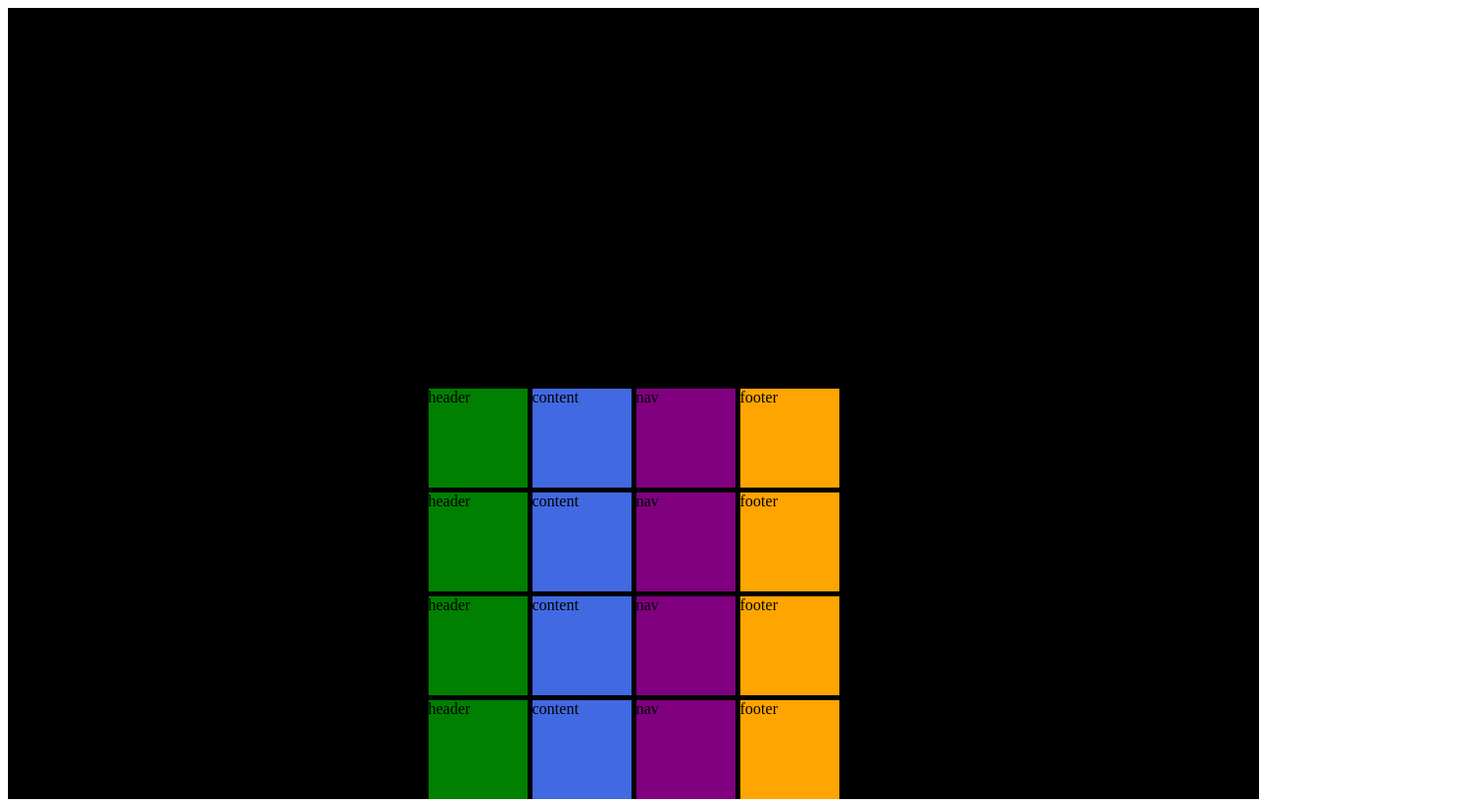
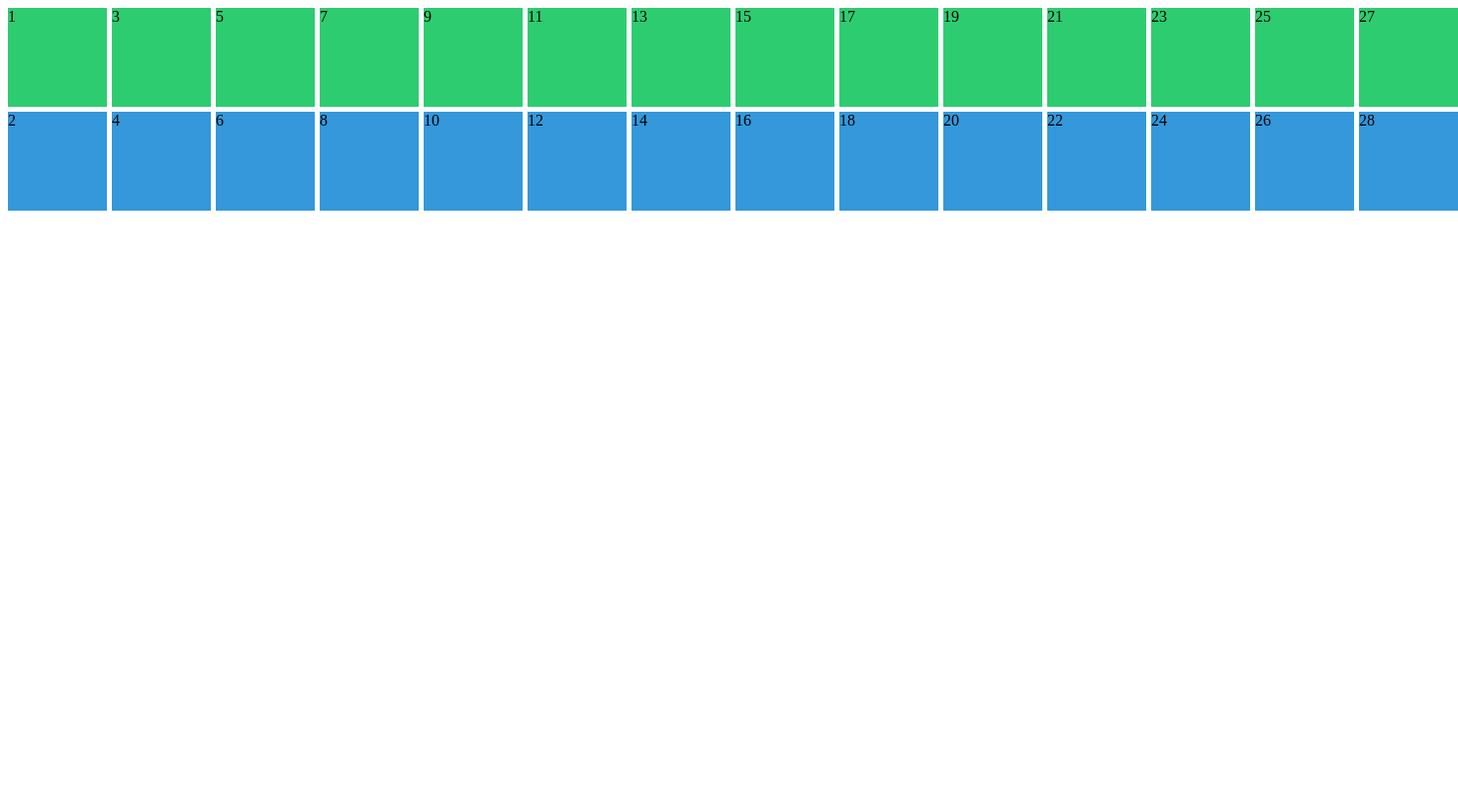
Before and after one commit to DongrockOh/css-study, a plain HTML site: page study.html in a window 1280 px wide. Shown: the whole page at 99% size, 1473 px wide, since content can reach past the window. Drawn offline with Linux system fonts and the light colour scheme.

Commit message:
#2.10 Auto Columns and Rows
justify-self - 자식 개별 container
align-self - 자식 개별 container
place-self : y(수직) x(수평)

grid-auto-rows - 만든 row보다 많은 content가 있으면 자동으로 row 생성
grid-auto-columns - grid-auto-flow:column일때 작동
grid-auto-flow - flex-direction과 비슷
보다 많은 content가 있을때, row로 만들지 column로 만들지 결정

```diff
--- a/study.css
+++ b/study.css
@@ -1,22 +1,16 @@
 .grid {
-  background-color: #000;
   display: grid;
   height: 100vh;
   gap: 5px;
   grid-template-columns: repeat(4, 100px);
-  grid-template-rows: repeat(4, 100px);
-  place-content: end center;
+  grid-template-rows: repeat(2, 100px);
+  grid-auto-flow: column;
+  grid-auto-columns: 100px;
 }
 
-.header {
-  background-color: green;
+.item:nth-child(odd) {
+  background-color: #2ecc71;
 }
-.content {
-  background-color: royalblue;
+.item:nth-child(even) {
+  background-color: #3498db;
 }
-.nav {
-  background-color: purple;
-}
-.footer {
-  background-color: orange;
-}
--- a/study.html
+++ b/study.html
@@ -9,22 +9,34 @@
   </head>
   <body>
     <div class="grid">
-      <div class="header">header</div>
-      <div class="content">content</div>
-      <div class="nav">nav</div>
-      <div class="footer">footer</div>
-      <div class="header">header</div>
-      <div class="content">content</div>
-      <div class="nav">nav</div>
-      <div class="footer">footer</div>
-      <div class="header">header</div>
-      <div class="content">content</div>
-      <div class="nav">nav</div>
-      <div class="footer">footer</div>
-      <div class="header">header</div>
-      <div class="content">content</div>
-      <div class="nav">nav</div>
-      <div class="footer">footer</div>
+      <div class="item">1</div>
+      <div class="item">2</div>
+      <div class="item">3</div>
+      <div class="item">4</div>
+      <div class="item">5</div>
+      <div class="item">6</div>
+      <div class="item">7</div>
+      <div class="item">8</div>
+      <div class="item">9</div>
+      <div class="item">10</div>
+      <div class="item">11</div>
+      <div class="item">12</div>
+      <div class="item">13</div>
+      <div class="item">14</div>
+      <div class="item">15</div>
+      <div class="item">16</div>
+      <div class="item">17</div>
+      <div class="item">18</div>
+      <div class="item">19</div>
+      <div class="item">20</div>
+      <div class="item">21</div>
+      <div class="item">22</div>
+      <div class="item">23</div>
+      <div class="item">24</div>
+      <div class="item">25</div>
+      <div class="item">26</div>
+      <div class="item">27</div>
+      <div class="item">28</div>
     </div>
   </body>
 </html>
```
